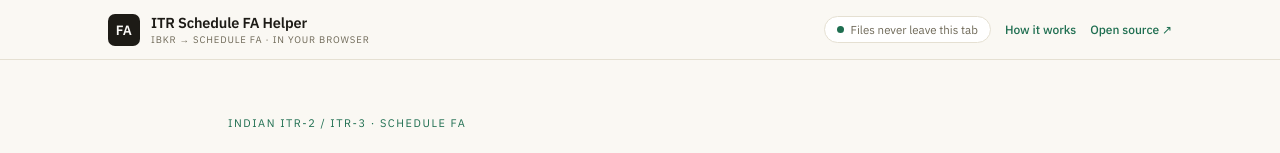
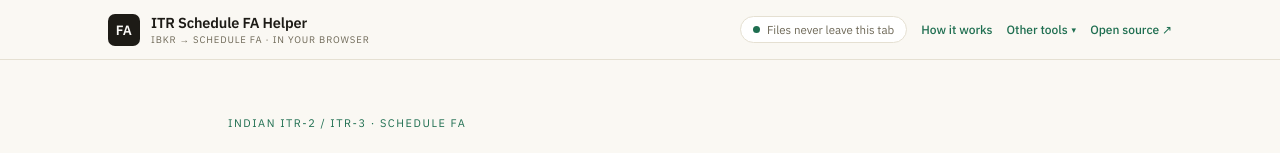
Before and after one commit to manojVivek/itr-schedule-fa-from-ibkr, a Next.js app: page / in a window 1280 px wide. Shown: the top 153 px of the page. Built offline with nearby package versions, Linux system fonts and the light colour scheme.

Commit message:
Add Other tools menu in header linking to Snowball dividend reinvestment tool

```diff
--- a/src/components/chrome.tsx
+++ b/src/components/chrome.tsx
@@ -1,9 +1,97 @@
 "use client";
 
 import Link from "next/link";
-import type { CSSProperties } from "react";
+import { useEffect, useRef, useState, type CSSProperties } from "react";
 
 export const mono: CSSProperties = { fontFamily: "var(--mono)" };
+
+// Cross-promoted sibling tools (manojvivek.dev). Extend as more ship.
+const OTHER_TOOLS = [
+  {
+    name: "Snowball",
+    desc: "Dividend reinvestment calculator",
+    href: "https://snowball-dividends.vercel.app/",
+  },
+];
+
+function OtherToolsMenu() {
+  const [open, setOpen] = useState(false);
+  const ref = useRef<HTMLDivElement>(null);
+
+  useEffect(() => {
+    if (!open) return;
+    const onDoc = (e: MouseEvent) => {
+      if (ref.current && !ref.current.contains(e.target as Node)) setOpen(false);
+    };
+    const onKey = (e: KeyboardEvent) => e.key === "Escape" && setOpen(false);
+    document.addEventListener("mousedown", onDoc);
+    document.addEventListener("keydown", onKey);
+    return () => {
+      document.removeEventListener("mousedown", onDoc);
+      document.removeEventListener("keydown", onKey);
+    };
+  }, [open]);
+
+  return (
+    <div ref={ref} style={{ position: "relative", display: "flex" }}>
+      <button
+        type="button"
+        onClick={() => setOpen((v) => !v)}
+        aria-haspopup="menu"
+        aria-expanded={open}
+        style={{
+          display: "flex",
+          alignItems: "center",
+          gap: 4,
+          background: "transparent",
+          border: "none",
+          cursor: "pointer",
+          padding: 0,
+          fontFamily: "inherit",
+          fontSize: 12,
+          fontWeight: 500,
+          color: "var(--accent)",
+        }}
+      >
+        Other tools
+        <span style={{ fontSize: 9, transform: open ? "rotate(180deg)" : "none", transition: "transform .15s" }}>▾</span>
+      </button>
+      {open && (
+        <div
+          role="menu"
+          style={{
+            position: "absolute",
+            top: "calc(100% + 9px)",
+            right: 0,
+            minWidth: 238,
+            background: "var(--card)",
+            border: "1px solid var(--rule)",
+            borderRadius: 10,
+            boxShadow: "0 12px 34px rgba(29,27,22,0.13)",
+            padding: 6,
+            zIndex: 60,
+          }}
+        >
+          {OTHER_TOOLS.map((t) => (
+            <a
+              key={t.href}
+              href={t.href}
+              target="_blank"
+              rel="noreferrer"
+              role="menuitem"
+              className="hoverRow"
+              onClick={() => setOpen(false)}
+              style={{ display: "block", padding: "9px 11px", borderRadius: 7, textDecoration: "none" }}
+            >
+              <div style={{ fontFamily: "var(--display)", fontWeight: 600, fontSize: 13.5, color: "var(--ink)" }}>{t.name}</div>
+              <div style={{ fontSize: 11.5, color: "var(--muted)", marginTop: 2 }}>{t.desc}</div>
+            </a>
+          ))}
+        </div>
+      )}
+    </div>
+  );
+}
 
 export function Header({ showReset = false, onReset }: { showReset?: boolean; onReset?: () => void }) {
   return (
@@ -76,6 +164,7 @@ export function Header({ showReset = false, onReset }: { showReset?: boolean; on
           <Link href="/guide" style={{ fontSize: 12, fontWeight: 500 }}>
             How it works
           </Link>
+          <OtherToolsMenu />
           <a
             href="https://github.com/manojvivek/itr-schedule-fa-from-ibkr"
             target="_blank"
```
